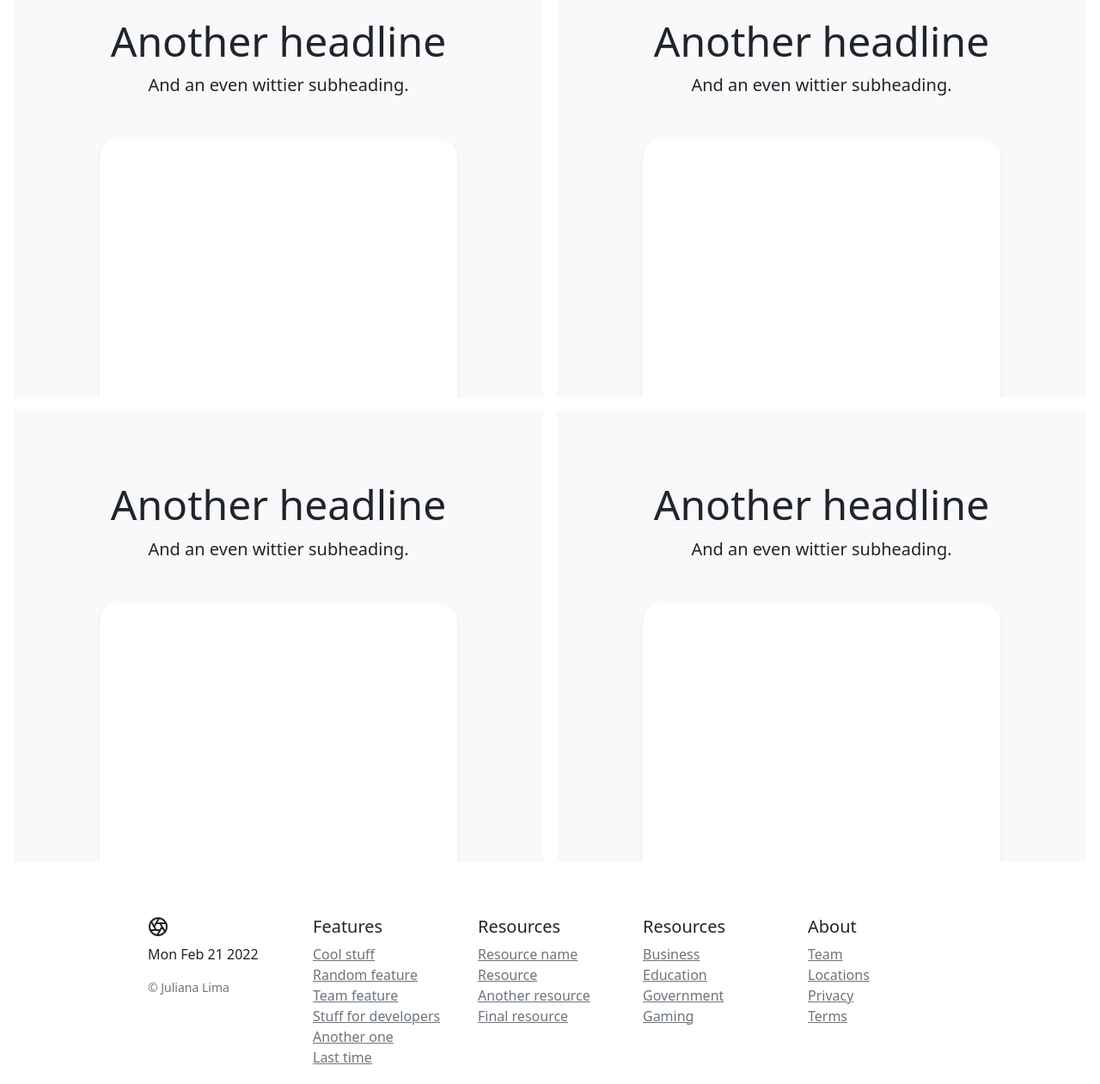
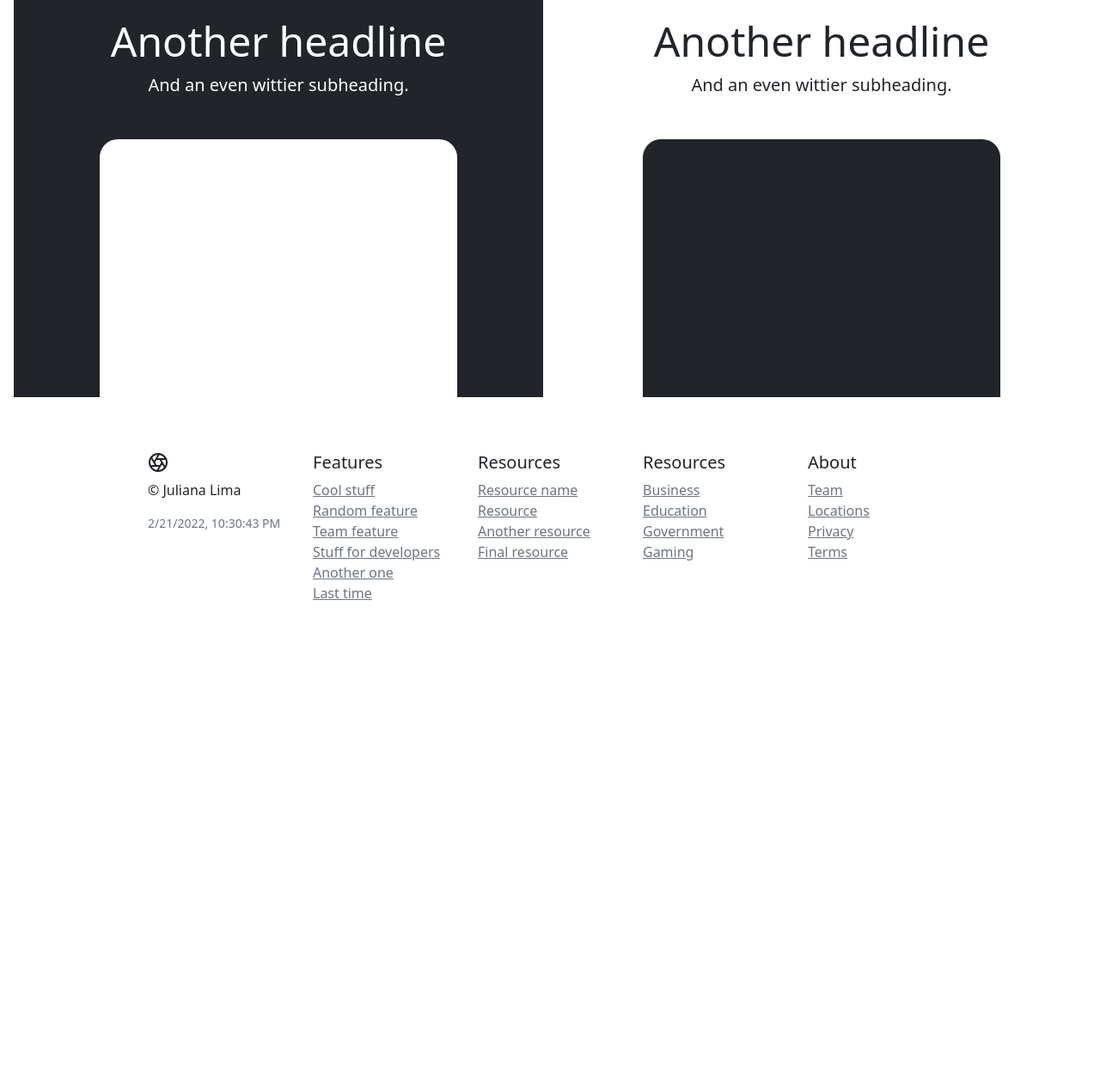
Before and after one commit to JulianaLimaBeserra/crudNode.js, a website: page client/index.html in a window 1280 px wide. Shown: the part 1825-3086 px from the top of the page at 86% size. After the commit the page ends 2591 px from the top, so only its background shows below. Drawn offline with Linux system fonts and the light colour scheme.

Commit message:
Mais algumas alteracoes no layout home

```diff
--- a/client/index.html
+++ b/client/index.html
@@ -63,7 +63,7 @@
         </div>
         <div class="bg-dark shadow-sm mx-auto" style="width: 80%; height: 300px; border-radius: 21px 21px 0 0;"></div>
       </div>
-      <div class="bg-primary me-md-3 pt-3 px-3 pt-md-5 px-md-5 text-center text-white overflow-hidden">
+      <div class="bg-dark me-md-3 pt-3 px-3 pt-md-5 px-md-5 text-center text-white overflow-hidden">
         <div class="my-3 py-3">
           <h2 class="display-5">Another headline</h2>
           <p class="lead">And an even wittier subheading.</p>
@@ -73,46 +73,31 @@
     </div>
 
     <div class="d-md-flex flex-md-equal w-100 my-md-3 ps-md-3">
-      <div class="bg-light me-md-3 pt-3 px-3 pt-md-5 px-md-5 text-center overflow-hidden">
+      <div class="bg-dark me-md-3 pt-3 px-3 pt-md-5 px-md-5 text-center text-white overflow-hidden">
         <div class="my-3 p-3">
           <h2 class="display-5">Another headline</h2>
           <p class="lead">And an even wittier subheading.</p>
         </div>
         <div class="bg-body shadow-sm mx-auto" style="width: 80%; height: 300px; border-radius: 21px 21px 0 0;"></div>
       </div>
-      <div class="bg-light me-md-3 pt-3 px-3 pt-md-5 px-md-5 text-center overflow-hidden">
+      <div class="bg-white me-md-3 pt-3 px-3 pt-md-5 px-md-5 text-center overflow-hidden">
         <div class="my-3 py-3">
           <h2 class="display-5">Another headline</h2>
           <p class="lead">And an even wittier subheading.</p>
         </div>
-        <div class="bg-body shadow-sm mx-auto" style="width: 80%; height: 300px; border-radius: 21px 21px 0 0;"></div>
+        <div class="bg-dark shadow-sm mx-auto" style="width: 80%; height: 300px; border-radius: 21px 21px 0 0;"></div>
       </div>
     </div>
 
-    <div class="d-md-flex flex-md-equal w-100 my-md-3 ps-md-3">
-      <div class="bg-light me-md-3 pt-3 px-3 pt-md-5 px-md-5 text-center overflow-hidden">
-        <div class="my-3 p-3">
-          <h2 class="display-5">Another headline</h2>
-          <p class="lead">And an even wittier subheading.</p>
-        </div>
-        <div class="bg-body shadow-sm mx-auto" style="width: 80%; height: 300px; border-radius: 21px 21px 0 0;"></div>
-      </div>
-      <div class="bg-light me-md-3 pt-3 px-3 pt-md-5 px-md-5 text-center overflow-hidden">
-        <div class="my-3 py-3">
-          <h2 class="display-5">Another headline</h2>
-          <p class="lead">And an even wittier subheading.</p>
-        </div>
-        <div class="bg-body shadow-sm mx-auto" style="width: 80%; height: 300px; border-radius: 21px 21px 0 0;"></div>
-      </div>
-    </div>
+
   </main>
 
   <footer class="container py-5">
     <div class="row">
       <div class="col-12 col-md">
         <svg xmlns="http://www.w3.org/2000/svg" width="24" height="24" fill="none" stroke="currentColor" stroke-linecap="round" stroke-linejoin="round" stroke-width="2" class="d-block mb-2" role="img" viewBox="0 0 24 24"><title>Product</title><circle cx="12" cy="12" r="10"/><path d="M14.31 8l5.74 9.94M9.69 8h11.48M7.38 12l5.74-9.94M9.69 16L3.95 6.06M14.31 16H2.83m13.79-4l-5.74 9.94"/></svg>
-        <p id="year"></p>
-        <small class="d-block mb-3 text-muted">&copy; Juliana Lima </small>
+        <p>&copy; Juliana Lima</p>
+        <small class="d-block mb-3 text-muted" id="year"></small>
       </div>
       <div class="col-6 col-md">
         <h5>Features</h5>
--- a/client/style.js
+++ b/client/style.js
@@ -1,4 +1,2 @@
 const currentYear = new  Date();
-document.getElementById("year").innerHTML = currentYear.toDateString();
-//const currentYear = new Date(getFullYear);
-//const year = currentYear.getFullYear();
+document.getElementById("year").innerHTML = currentYear.toLocaleString();
```
